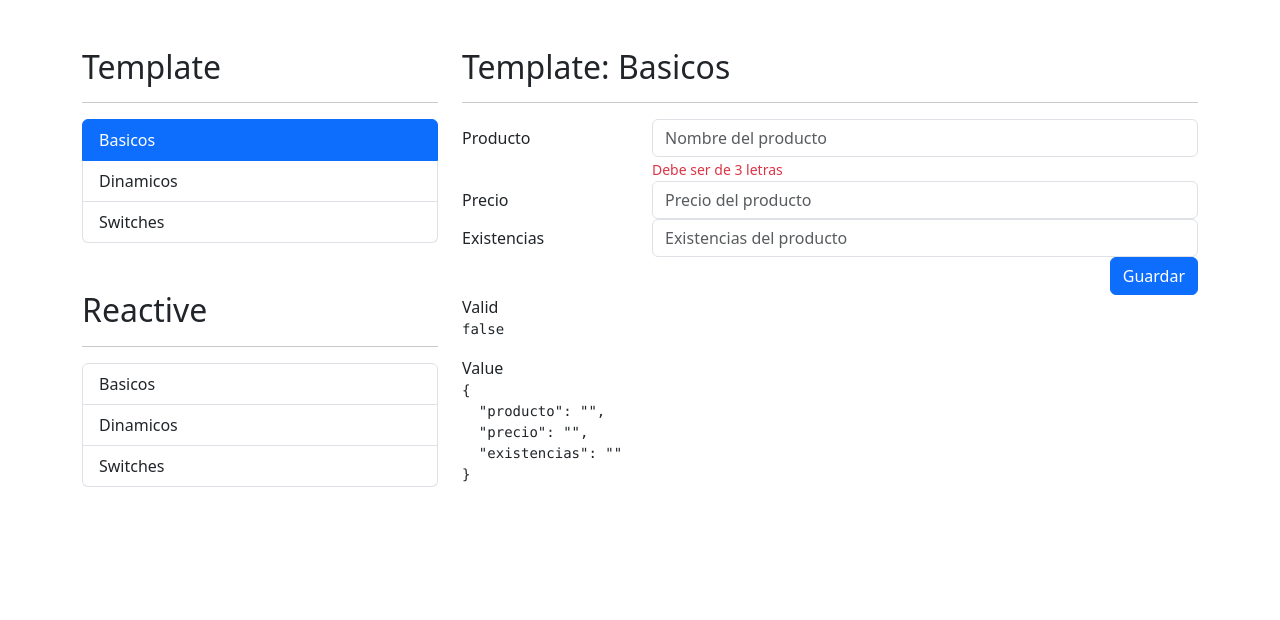
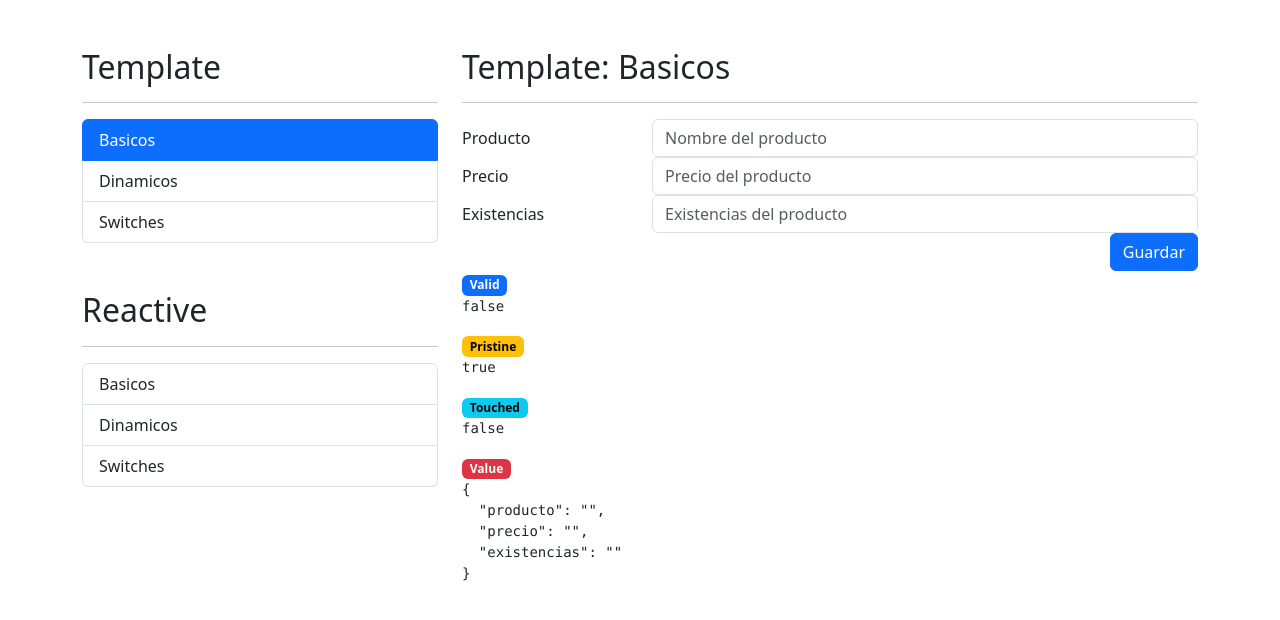
Before and after one commit to recover1988/ANGULAR-FormulariosApp, an Angular app: page /template/basicos in a window 1280 px wide. Shown: the top 620 px of the page. Built offline with nearby package versions, Linux system fonts and the light colour scheme.

Commit message:
ngIf for errors

```diff
--- a/src/app/template/basicos/basicos.component.html
+++ b/src/app/template/basicos/basicos.component.html
@@ -19,8 +19,17 @@
             ngModel
             name="producto"
             required
+            minlength="3"
           />
-          <span class="form-text text-danger">Debe ser de 3 letras</span>
+
+          <span
+            class="form-text text-danger"
+            *ngIf="
+              miFormulario.controls['producto']?.invalid &&
+              miFormulario.controls['producto'].touched
+            "
+            >Debe ser de 3 letras</span
+          >
         </div>
       </div>
       <!-- CAMPO DE PRECIO -->
@@ -34,6 +43,7 @@
             ngModel
             name="precio"
             required
+            min="0"
           />
         </div>
       </div>
@@ -64,9 +74,13 @@
 
 <div class="row">
   <div class="col">
-    <span>Valid</span>
+    <span class="badge text-bg-primary">Valid</span>
     <pre>{{ miFormulario.valid }}</pre>
-    <span>Value</span>
+    <span class="badge text-bg-warning">Pristine</span>
+    <pre>{{ miFormulario.pristine }}</pre>
+    <span class="badge text-bg-info">Touched</span>
+    <pre>{{ miFormulario.touched }}</pre>
+    <span class="badge text-bg-danger">Value</span>
     <pre>{{ miFormulario.value | json }}</pre>
   </div>
 </div>
```
